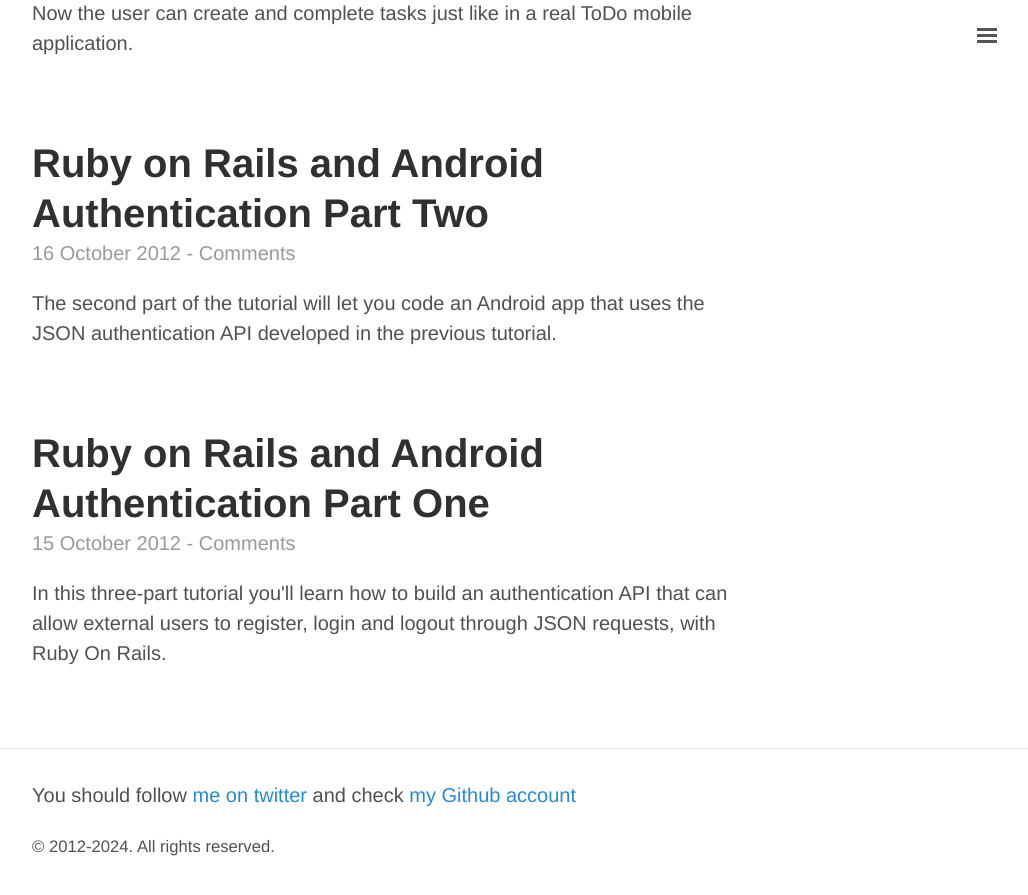
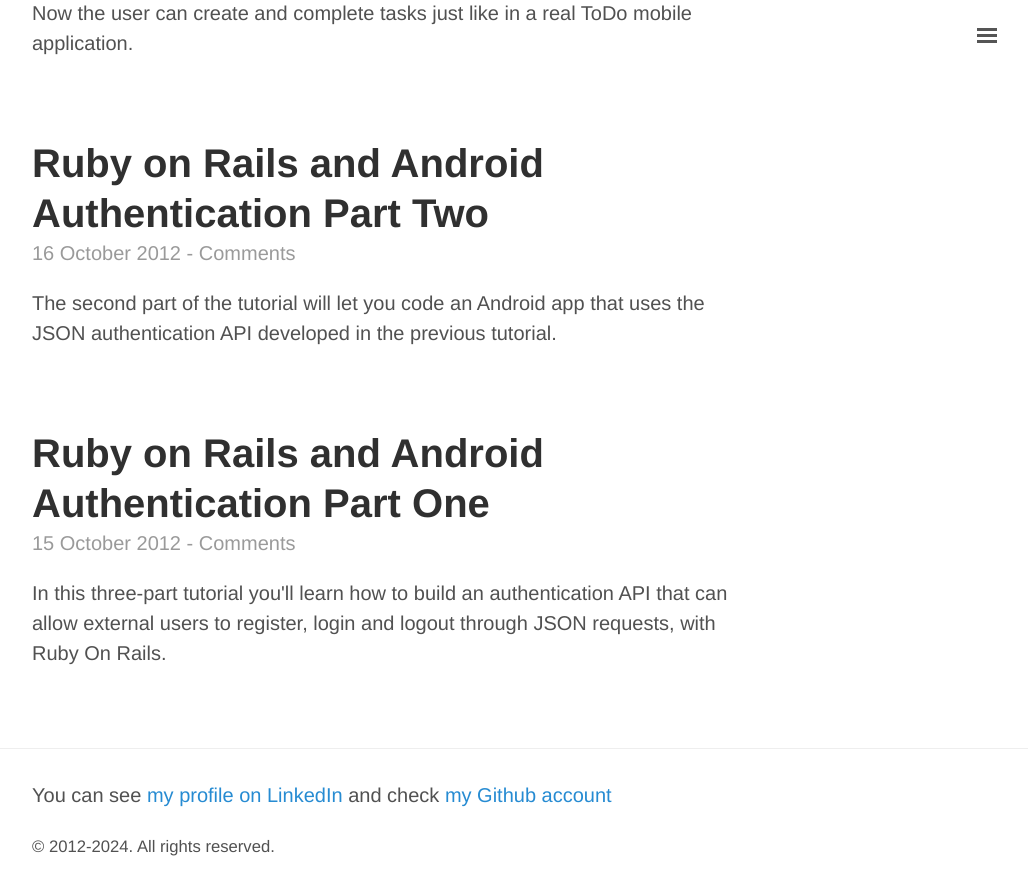
Before and after one commit to lucatironi/lucatironi.github.io, a Jekyll site: the page built from index.html, in a window 1280 px wide and 900 px high, scrolled down 3266 px. Shown: the top 895 px of the window, without its empty margins (248-1276 px from the left). Built offline with Jekyll 4.4.1, drawn with Linux system fonts in a browser that asks for light colours; comment, search, counter and statistics services are not loaded.

Commit message:
Remove Twitter and added LinkedIn links

```diff
--- a/_config.yml
+++ b/_config.yml
@@ -6,7 +6,7 @@
 url:               http://lucatironi.net
 
 email:             luca.tironi@gmail.com
-twitter_username:  lucatironi
+linkedin_username: lucatironi
 github_username:   lucatironi
 
 exclude: ["README.md"]
--- a/_includes/sidebar.html
+++ b/_includes/sidebar.html
@@ -30,8 +30,8 @@
     {% endfor %}
 
     <a class="sidebar-nav-item" href="/resume" target="_blank">Resume</a>
-    <a class="sidebar-nav-item" href="https://twitter.com/{{ site.twitter_username }}">Twitter</a>
     <a class="sidebar-nav-item" href="https://github.com/{{ site.github_username }}">GitHub</a>
+    <a class="sidebar-nav-item" href="https:/www.linkedin.com/in/{{ site.linkedin_username }}">LinkedIn</a>
   </nav>
 
   <div class="sidebar-item">
--- a/_layouts/default.html
+++ b/_layouts/default.html
@@ -27,7 +27,7 @@
 
       <footer class="container footer">
         <p>
-          You should follow <a href="http://twitter.com/{{ site.twitter_username }}">me on twitter</a> and check <a href="https://github.com/{{ site.github_username }}">my Github account</a>
+          You can see <a href="https:/www.linkedin.com/in/{{ site.linkedin_username }}">my profile on LinkedIn</a> and check <a href="https://github.com/{{ site.github_username }}">my Github account</a>
         </p>
         <small>
           &copy; 2012-{{ site.time | date: '%Y' }}. All rights reserved.
```
